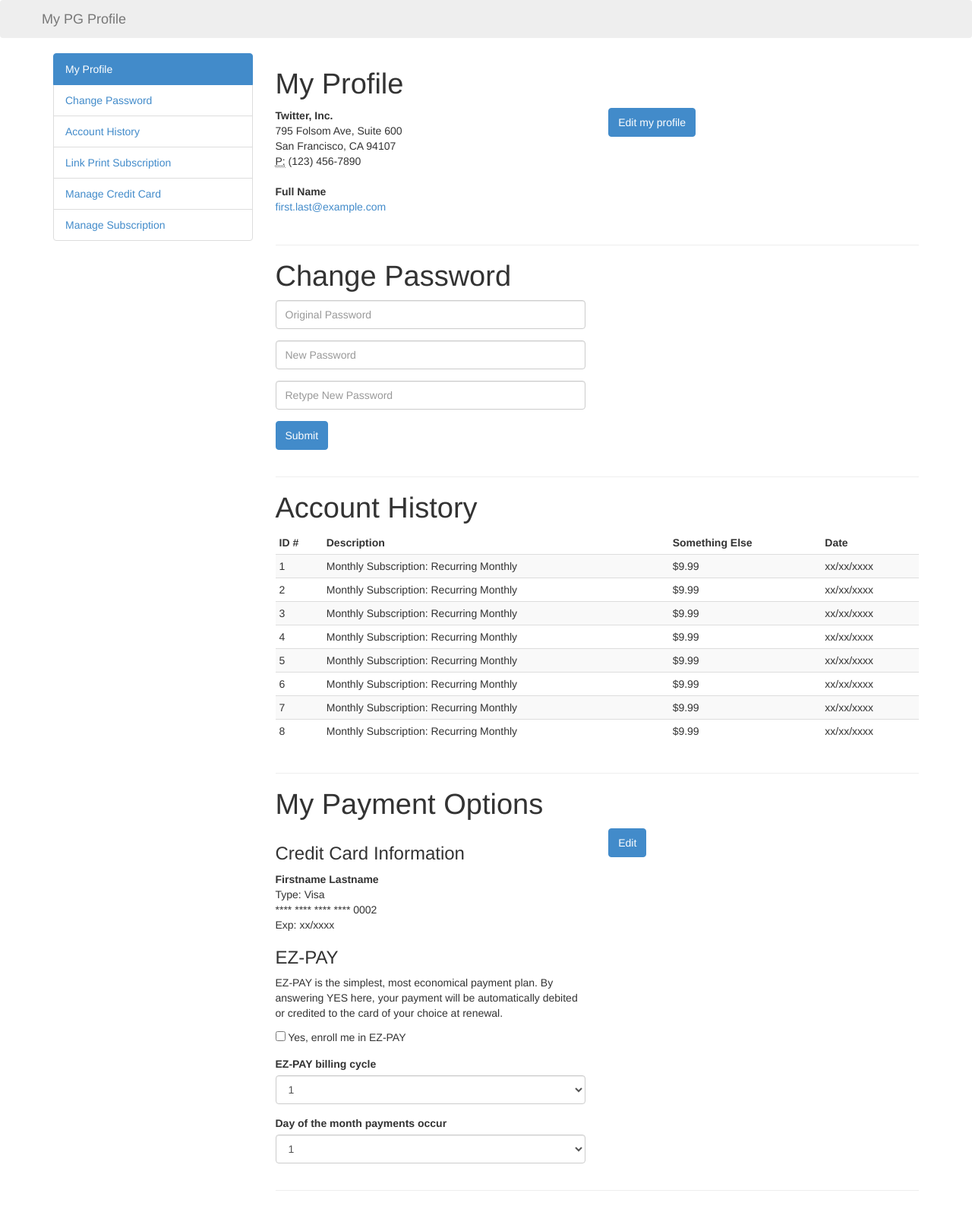
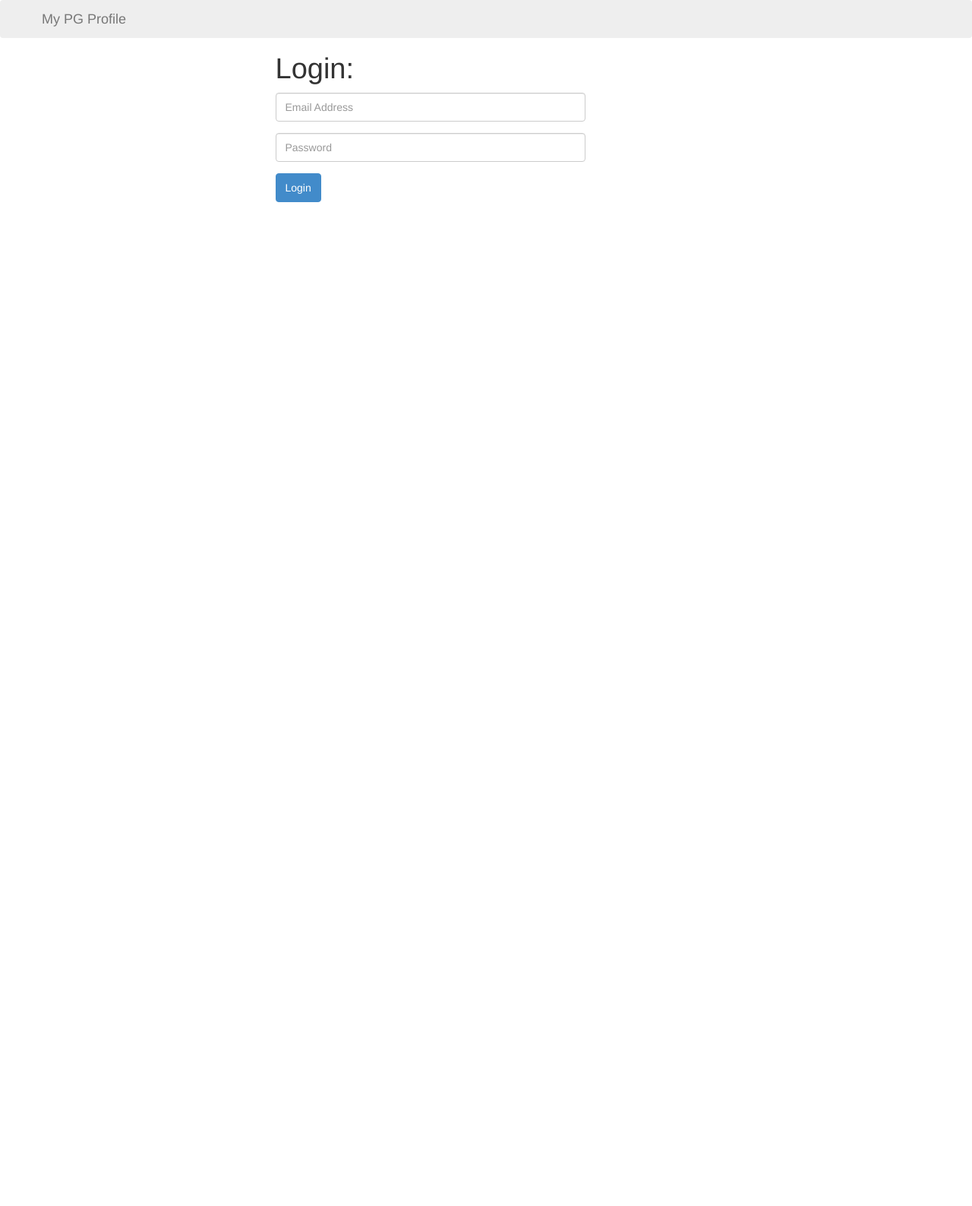
Before and after one commit to mandawgus/pg-profile, a PHP site: page / in a window 1280 px wide. Shown: the whole page at 76% size. After the commit the page ends 266 px from the top, so only its background shows below. Run offline with PHP 8.4, Linux system fonts and the light colour scheme.

Commit message:
converted to backbone/marionette

```diff
--- a/css/main.css
+++ b/css/main.css
@@ -0,0 +1,3 @@
+#main-view h1 {
+	margin-top: 0;
+}
--- a/index.php
+++ b/index.php
@@ -10,7 +10,18 @@
 <body>
 	<div id="app">
 
-		<div class="navbar">
+		<div id="nav-view"></div>
+
+		<div class="container">
+
+			<div id="side-view" class="col-lg-3 hidden-sm"></div>
+			<div id="main-view" class="col-lg-9"></div>
+		</div>
+
+	</div>
+
+
+	<script type="text/template" id="navTemplate">
 		<div class="container">
 			<button type="button" class="navbar-toggle" data-toggle="collapse" data-target=".navbar-responsive-collapse">
 				<span class="icon-bar"></span>
@@ -18,32 +29,39 @@
 				<span class="icon-bar"></span>
 			</button>
 
-				<!-- Be sure to leave the brand out there if you want it shown -->
+
 			<a class="navbar-brand" href="#">My PG Profile</a>
 
-				<!-- Place everything within .navbar-collapse to hide it until above 768px -->
 			<div class="nav-collapse collapse navbar-responsive-collapse">
+				<% if (status){ %>
+				<p class="navbar-text pull-left">Signed in as <%= firstname %> <%= lastname %></p>
 				<ul class="nav navbar-nav visible-sm">
 					<li class="active"><a href="#">My Profile</a></li>
 					<li><a href="#">Change Password</a></li>
 					<li><a href="#">Account History</a></li>
-						<li><a href="#">Link Print Subscription</a></li>
-						<li><a href="#">Manage Credit Card</a></li>
+					<li><a href="#">My Credit Card Information</a></li>
 					<li><a href="#">Manage Subscription</a></li>
+					<li><a href="#">Link To My Print Subscription</a></li>
 				</ul>
-				</div>
-			</div>
+				<p class="navbar-text pull-right"><i class="icon-off"></i> <a id="logout" href="#" class="navbar-link">Logout</a></p>
+				<%}%>
 			</div>
 
+		</div>
+	</script>
 
+	<script type="text/template" id="sideTemplate">
+		<a id="profile" href="#" class="list-group-item active">My Profile</a>
+		<a id="password" href="#" class="list-group-item">Change Password</a>
+		<a id="history" href="#" class="list-group-item">Account History</a>
+		<a id="credit" href="#" class="list-group-item">My Credit Card Information</a>
+		<a id="subscription" href="#" class="list-group-item">Manage My Subscription</a>
+		<a id="link" href="#" class="list-group-item">Link To My Print Subscription</a>
+	</script>
 
-		<div class="container">
-
-			<div id="side-view" class="col-lg-3 hidden-sm"></div>
-			<div id="main-view" class="col-lg-9">
+	<script type="text/template" id="profileTemplate">
+		<div class="col-lg-6">
 			<h1>My Profile</h1>
-				<div class="row">
-					<div class="col-lg-6">
 			<address>
 				<strong>Twitter, Inc.</strong><br>
 				795 Folsom Ave, Suite 600<br>
@@ -55,17 +73,17 @@
 				<strong>Full Name</strong><br>
 				<a href="mailto:#">first.last@example.com</a>
 			</address>
-					</div>
-					<div class="col-lg-6">
+
+			<div class="form-group">
 				<button class="btn btn-primary">Edit my profile</button>
 			</div>
 		</div>
+		<div class="col-lg-6"></div>
+	</script>
 
-				<hr />
-
+	<script type="text/template" id="changePasswordTemplate">
+		<div class="col-lg-6">
 			<h1>Change Password</h1>
-				<div class="row">
-					<div class="col-lg-6">
 			<div class="form-group">
 				<input id="original" type="password" class="form-control" placeholder="Original Password">
 			</div>
@@ -80,81 +98,11 @@
 			</div>
 		</div>
 		<div class="col-lg-6"></div>
-				</div>
+	</script>
 
-				<hr />
-
-				<h1>Account History</h1>
-				<div class="row">
-					<div class="col-lg-12">
-						<table class="table table-condensed table-striped">
-							<thead>
-								<tr>
-									<th>ID #</th>
-									<th>Description</th>
-									<th>Something Else</th>
-									<th>Date</th>
-								</tr>
-							</thead>
-							<tbody>
-								<tr>
-									<td>1</td>
-									<td>Monthly Subscription: Recurring Monthly</td>
-									<td>$9.99</td>
-									<td>xx/xx/xxxx</td>
-								</tr>
-								<tr>
-									<td>2</td>
-									<td>Monthly Subscription: Recurring Monthly</td>
-									<td>$9.99</td>
-									<td>xx/xx/xxxx</td>
-								</tr>
-								<tr>
-									<td>3</td>
-									<td>Monthly Subscription: Recurring Monthly</td>
-									<td>$9.99</td>
-									<td>xx/xx/xxxx</td>
-								</tr>
-								<tr>
-									<td>4</td>
-									<td>Monthly Subscription: Recurring Monthly</td>
-									<td>$9.99</td>
-									<td>xx/xx/xxxx</td>
-								</tr>
-								<tr>
-									<td>5</td>
-									<td>Monthly Subscription: Recurring Monthly</td>
-									<td>$9.99</td>
-									<td>xx/xx/xxxx</td>
-								</tr>
-								<tr>
-									<td>6</td>
-									<td>Monthly Subscription: Recurring Monthly</td>
-									<td>$9.99</td>
-									<td>xx/xx/xxxx</td>
-								</tr>
-								<tr>
-									<td>7</td>
-									<td>Monthly Subscription: Recurring Monthly</td>
-									<td>$9.99</td>
-									<td>xx/xx/xxxx</td>
-								</tr>
-								<tr>
-									<td>8</td>
-									<td>Monthly Subscription: Recurring Monthly</td>
-									<td>$9.99</td>
-									<td>xx/xx/xxxx</td>
-								</tr>
-							</tbody>
-						</table>
-					</div>
-				</div>
-
-				<hr />
-
+	<script type="text/template" id="creditCardTemplate">
+		<div class="col-lg-6">
 			<h1>My Payment Options</h1>
-				<div class="row">
-					<div class="col-lg-6">
 			<h3>Credit Card Information</h3>
 			<address>
 				<strong>Firstname Lastname</strong><br>
@@ -163,6 +111,9 @@
 				Exp: xx/xxxx
 			</address>
 
+			<div class="form-group">
+				<button class="btn btn-primary">Edit Credit Card Details</button>
+			</div>
 
 			<h3>EZ-PAY</h3>
 			<p>EZ-PAY is the simplest, most economical payment plan. By answering YES here, your payment will be automatically debited or credited to the card of your choice at renewal.
@@ -193,53 +144,52 @@
 				</select>
 			</div>
 		</div>
+		<div class="col-lg-6"></div>
+	</script>
+
+	<script type="text/template" id="subscriptionTemplate">
+		<%= planName %>
+	</script>
+
+	<script type="text/template" id="subscriptionsTemplate">
 		<div class="col-lg-6">
-						<button class="btn btn-primary">Edit</button>
+			<h1>Subscription Template</h1>
+		</div>
+		<div class="col-lg-6"></div>
+	</script>
+
+
+
+	<script type="text/template" id="linkPrintTemplate">
+		<div class="col-6">
+			<h1>Link Print Subscription</h1>
+			<div class="form-group">
+				<input id="email" type="text" class="form-control" placeholder="Email Address">
+			</div>
+			<div class="form-group">
+				<input id="pass" type="password" class="form-control" placeholder="Password">
+			</div>
+			<div class="form-group">
+			<button id="loginBtn" class="btn btn-primary">Login</button>
 			</div>
 		</div>
-
-				<hr />
-
-			</div>
-		</div>
-
-	</div>
-
-	<script type="text/template" id="sideTemplate">
-		<a id="profile" href="#" class="list-group-item active">My Profile</a>
-		<a id="password" href="#" class="list-group-item">Change Password</a>
-		<a id="history" href="#" class="list-group-item">Account History</a>
-		<a id="link" href="#" class="list-group-item">Link Print Subscription</a>
-		<a id="credit" href="#" class="list-group-item">Manage Credit Card</a>
-		<a id="subscription" href="#" class="list-group-item">Manage Subscription</a>
-	</script>
-
-	<script type="text/template" id="profileTemplate">
-		<h1>My Profile</h1>
-		<div class="row">
-			<div class="col-lg-6">
-				<address>
-					<strong>Twitter, Inc.</strong><br>
-					795 Folsom Ave, Suite 600<br>
-					San Francisco, CA 94107<br>
-					<abbr title="Phone">P:</abbr> (123) 456-7890
-				</address>
-
-				<address>
-					<strong>Full Name</strong><br>
-					<a href="mailto:#">first.last@example.com</a>
-				</address>
-			</div>
-			<div class="col-lg-6">
-				<button class="btn btn-primary">Edit my profile</button>
-			</div>
-		</div>
+		<div class="col-6"></div>
 	</script>
 
 	<script type="text/template" id="loginTemplate">
+		<div class="col-6">
+			<h1>Login:</h1>
 			<div class="form-group">
-			<input type="text" class="form-control" placeholder="Email Address">
+				<input id="email" type="text" class="form-control" placeholder="Email Address">
 			</div>
+			<div class="form-group">
+				<input id="pass" type="password" class="form-control" placeholder="Password">
+			</div>
+			<div class="form-group">
+			<button id="loginBtn" class="btn btn-primary">Login</button>
+			</div>
+		</div>
+		<div class="col-6"></div>
 	</script>
 
 	<script src="js/vendor/jquery-1.10.2.min.js"></script>
@@ -247,6 +197,7 @@
 	<script src="js/vendor/underscore.js"></script>
 	<script src="js/vendor/backbone.js"></script>
 	<script src="js/vendor/backbone.marionette.min.js"></script>
+	<script src="js/vendor/jquery.cookie.js"></script>
 	<script src="js/app/app.js"></script>
 
 </body>
--- a/js/app/app.js
+++ b/js/app/app.js
@@ -1,9 +1,10 @@
+
 var PGProfile = new Backbone.Marionette.Application({
 	navHome: function(){
 		PGProfile.router.navigate("", true);
 	},
 	navProfile: function(){
-		PGProfile.router.navigate("profile", true);
+		PGProfile.router.navigate("myProfile", true);
 	},
 	navPass: function(){
 		PGProfile.router.navigate("password", true);
@@ -19,11 +20,80 @@ var PGProfile = new Backbone.Marionette.Application({
 	},
 	navSub: function(){
 		PGProfile.router.navigate("subscription", true);
+	},
+	navLogout: function(){
+		PGProfile.router.navigate("logout", true);
 	}
 });
 
+var LoggedInStatus = Backbone.Model.extend({
+	defaults:{
+		status: false,
+		firstname: "",
+		lastname: ""
+	}
+});
+
+var Subscription = Backbone.Model.extend({});
+var Subscriptions = Backbone.Collection.extend({
+	model: Subscription,
+	url: 'https://stage.syncaccess.net/po/pit/api/svcs/availableplans?format=json'
+});
+
+
+
+
 var LoginView = Backbone.Marionette.ItemView.extend({
-	template: '#loginTemplate'
+	template: '#loginTemplate',
+	className: 'row',
+	events: {
+		'click #loginBtn' : 'loginUser'
+	},
+	initialize: function(){
+		var hasCookie = Boolean($.cookie('_pgp'));
+		if(hasCookie){
+			console.log("has Cookie");
+			this.loggedIn();
+		}
+	},
+	ui: {
+		email: '#email',
+		pass: '#pass'
+	},
+	removeAlerts: function(){
+
+	},
+	loginUser: function(){
+		console.log(this.ui.email.val(), this.ui.pass.val());
+		if (this.ui.email.val() === 'test' && this.ui.pass.val() === 'test'){
+			$.cookie('_pgp', "sessionid", {expires: 7, path: '/'});
+			this.loggedIn();
+		}
+	},
+	loggedIn: function(){
+		console.log("logged in");
+		PGProfile.loggedInModel.set({status: true, firstname: "Firstname", lastname: "Lastname"});
+		PGProfile.navProfile();
+	},
+	failedAttempt: function(){
+
+	}
+});
+var LoggedOutView = Backbone.View.extend({
+	template: '#navLoggedOut',
+	className: 'navbar'
+});
+
+var NavView = Backbone.Marionette.ItemView.extend({
+	template: '#navTemplate',
+	className: 'navbar',
+	events: {
+		'click #logout': 'logmeout'
+	},
+	logmeout: function(e){
+		e.preventDefault();
+		PGProfile.navLogout();
+	}
 });
 
 var SideView = Backbone.Marionette.ItemView.extend({
@@ -37,40 +107,71 @@ var SideView = Backbone.Marionette.ItemView.extend({
 		'click #credit' : 'showCredit',
 		'click #subscription' : 'showSubscription'
 	},
+	changeActive: function(element){
+		$(element).addClass('active').siblings().removeClass('active');
+	},
 	showProfile: function(e){
 		e.preventDefault();
 		PGProfile.navProfile();
+		this.changeActive(e.currentTarget);
 	},
 	showPassword: function(e){
 		e.preventDefault();
 		PGProfile.navPass();
+		this.changeActive(e.currentTarget);
 	},
 	showHistory: function(e){
 		e.preventDefault();
 		PGProfile.navHist();
+		this.changeActive(e.currentTarget);
 	},
 	showLink: function(e){
 		e.preventDefault();
 		PGProfile.navLink();
+		this.changeActive(e.currentTarget);
 	},
 	showCredit: function(e){
 		e.preventDefault();
 		PGProfile.navCredit();
+		this.changeActive(e.currentTarget);
 	},
 	showSubscription: function(e){
 		e.preventDefault();
 		PGProfile.navSub();
+		this.changeActive(e.currentTarget);
 	}
 });
 
 
 var ProfileView = Backbone.Marionette.ItemView.extend({
-	template: '#profileTemplate'
+	template: '#profileTemplate',
+	className: 'row'
 });
 
 
+var ChangePasswordView = Backbone.Marionette.ItemView.extend({
+	template: '#changePasswordTemplate',
+	className: 'row'
+});
 
+var CreditCardView = Backbone.Marionette.ItemView.extend({
+	template: '#creditCardTemplate',
+	className: 'row'
+});
 
+var SubscriptionView = Backbone.Marionette.ItemView.extend({
+	template: '#subscriptionTemplate'
+})
+
+var SubscriptionsView = Backbone.Marionette.CollectionView.extend({
+	className: 'row',
+	itemView: SubscriptionView
+});
+
+var LinkPrintView = Backbone.Marionette.ItemView.extend({
+	template: '#linkPrintTemplate',
+	className: 'row'
+});
 
 
 
@@ -82,11 +183,18 @@ PGProfile.addInitializer(function(){
 	});
 
 	//Data
+	PGProfile.subscriptions = new Subscriptions();
+	PGProfile.loggedInModel = new LoggedInStatus();
 
 	//Views
+	PGProfile.navLayout = new NavView({model: PGProfile.loggedInModel});
 	PGProfile.loginLayout = new LoginView();
 	PGProfile.sideLayout = new SideView();
 	PGProfile.profileLayout = new ProfileView();
+	PGProfile.changePassLayout = new ChangePasswordView();
+	PGProfile.creditCardLayout = new CreditCardView();
+	PGProfile.subscriptionsLayout = new SubscriptionsView({collection: PGProfile.subscriptions});
+	PGProfile.linkPrintLayout = new LinkPrintView({collection: PGProfile.loggedInStatus});
 
 	PGProfile.AppLayout = Marionette.Layout.extend({
 		regions: {
@@ -96,53 +204,86 @@ PGProfile.addInitializer(function(){
 		}
 	});
 
+	//PGProfile.SubscriptionsLayout = Marionette.Layout.extend({});
+
 	PGProfile.appLayout = new PGProfile.AppLayout({ el: '#app' });
 });
 
 PGProfile.on("initialize:after", function(){
-	Backbone.history.start({pushState: true, root: 'pg-profile'});
+	//Backbone.history.start({pushState: true, root: 'pg-profile'});
+	Backbone.history.start();
+	console.log("after:init");
+
 });
 
 PGProfile.Controller = Marionette.Controller.extend({
+	index: function(){
+		console.log(Boolean($.cookie('_pgp')));
+		console.log($.cookie('_pgp'));
+		PGProfile.appLayout.navView.show(PGProfile.navLayout);
+		if ($.cookie('_pgp')){
+			PGProfile.appLayout.sideView.show(PGProfile.sideLayout);
+			PGProfile.appLayout.mainView.show(PGProfile.profileLayout);
+
+		} else {
+			window.location.hash = '';
+			PGProfile.appLayout.mainView.show(PGProfile.loginLayout);
+			return this;
+		}
+	},
 	login: function(){
-		//PGProfile.appLayout.mainView.show(PGProfile.loginLayout);
-		PGProfile.appLayout.sideView.show(PGProfile.sideLayout);
+		PGProfile.appLayout.mainView.show(PGProfile.loginLayout);
+		//PGProfile.appLayout.sideView.show(PGProfile.sideLayout);
 	},
 	myProfile: function(){
+		PGProfile.appLayout.navView.show(PGProfile.navLayout);
 		PGProfile.appLayout.sideView.show(PGProfile.sideLayout);
 		PGProfile.appLayout.mainView.show(PGProfile.profileLayout);
 	},
 	password: function(){
-		//PGProfile.appLayout.mainView.show(PGProfile.loginLayout);
-		PGProfile.appLayout.sideView.show(PGProfile.sideLayout);
+		PGProfile.appLayout.mainView.show(PGProfile.changePassLayout);
+		//PGProfile.appLayout.sideView.show(PGProfile.sideLayout);
 	},
 	accountHistory: function(){
 		//PGProfile.appLayout.mainView.show(PGProfile.loginLayout);
-		PGProfile.appLayout.sideView.show(PGProfile.sideLayout);
+		//PGProfile.appLayout.sideView.show(PGProfile.sideLayout);
 	},
 	linkAccount: function(){
-		//PGProfile.appLayout.mainView.show(PGProfile.loginLayout);
-		PGProfile.appLayout.sideView.show(PGProfile.sideLayout);
+		PGProfile.appLayout.mainView.show(PGProfile.linkPrintLayout);
 	},
 	creditCard: function(){
-		//PGProfile.appLayout.mainView.show(PGProfile.loginLayout);
-		PGProfile.appLayout.sideView.show(PGProfile.sideLayout);
+		PGProfile.appLayout.mainView.show(PGProfile.creditCardLayout);
+		//PGProfile.appLayout.sideView.show(PGProfile.sideLayout);
 	},
 	subscription: function(){
-		//PGProfile.appLayout.mainView.show(PGProfile.loginLayout);
-		PGProfile.appLayout.sideView.show(PGProfile.sideLayout);
+		PGProfile.appLayout.mainView.show(PGProfile.subscriptionsLayout);
+		//PGProfile.subscriptions.fetch();
+	},
+	logout: function(){
+		$.cookie('_pgp', "", {expires: 7, path: '/'});
+		PGProfile.loggedInModel.set({status: false, firstname: "", lastname: ""});
+		PGProfile.appLayout.sideView.close();
+		PGProfile.appLayout.mainView.show(PGProfile.loginLayout);
+		location.reload();
+		return this;
 	}
 });
 
 PGProfile.Router = Marionette.AppRouter.extend({
+	initialize: function(){
+		window.location.hash = '';
+		return this;
+	},
 	appRoutes: {
-		"": "login",
-		"profile": "myProfile",
+		"": "index",
+		"login": "login",
+		"myProfile": "myProfile",
 		"password": "password",
 		"history": "accountHistory",
 		"link": "linkAccount",
 		"cc": "creditCard",
-		"subscription": "subscription"
+		"subscription": "subscription",
+		"logout": "logout"
 	}
 });
 
```
Also changed, not shown: js/vendor/jquery.cookie.js (added, +95 -0 lines). Lines whose indentation alone changed are shown as unchanged.
